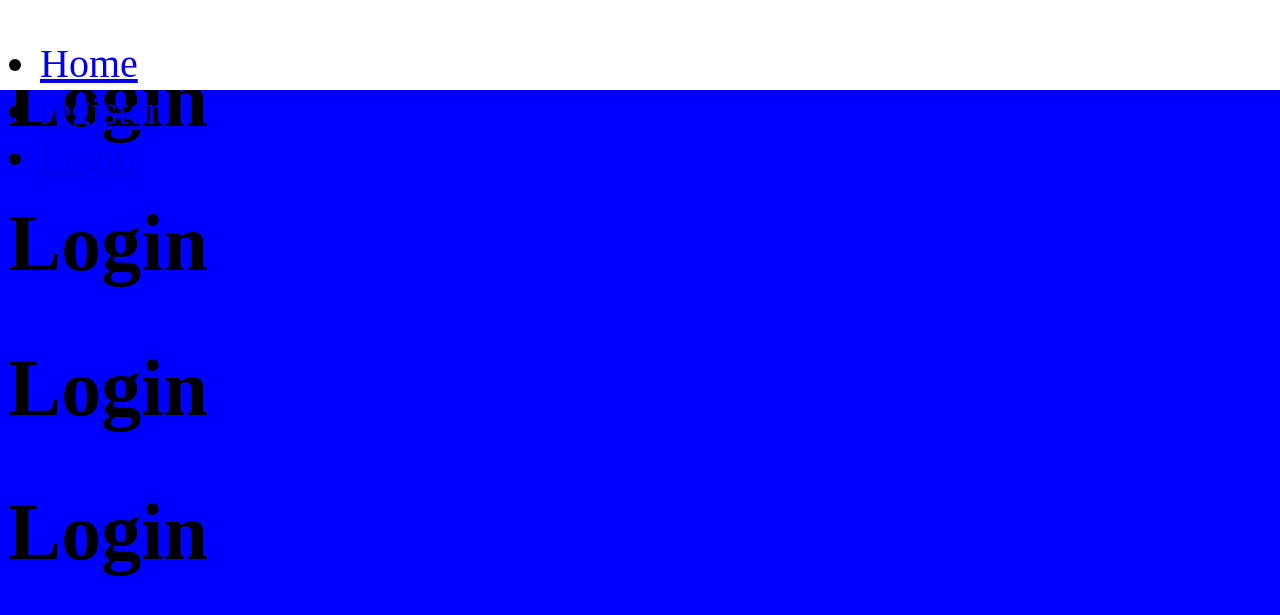
After one commit to iQuixotic/meme_blog, a Node server app: page /login in a window 1280 px wide. The commit adds this page. Shown: the top 615 px of the page. Run offline with Node 20, Linux system fonts and the light colour scheme; some libraries are stand-ins or nearby versions.

Commit message:
handlebars setup with router

```diff
--- a/package.json
+++ b/package.json
@@ -23,6 +23,7 @@
     "express": "^4.16.3",
     "express-handlebars": "^3.0.0",
     "handlebars": "^4.0.11",
+    "mysql": "^2.16.0",
     "path": "^0.12.7"
   }
 }
--- a/routes/index.js
+++ b/routes/index.js
@@ -7,7 +7,15 @@ const router = require('express').Router();
 
 // if no routes are hit, go the app
 router.get('/', (req, res) => {
-    res.render('layouts/app');
+    res.render('layouts/main');
+});
+
+router.get('/login', (req, res) => {
+    res.render('layouts/login');
+});
+
+router.get('/register', (req, res) => {
+    res.render('layouts/register');
 });
 
 module.exports = router;
--- a/views/assets/js/main.js
+++ b/views/assets/js/main.js
@@ -1,7 +1,22 @@
 console.log('hoppie');
 
-$(document).ready(function() {
+const windowHref = window.location.href;
+console.log(windowHref)
 
-Handlebars.registerPartial('navbarPartial', $('#Navbar').html());
+const myPath = windowHref.substr(21)
+console.log(myPath)
 
-})
+const root = document.getElementById('root');
+console.log(root)
+
+if (myPath==='/') {
+    console.log('it does')
+}
+
+
+
+$(root).append(myPath)
+
+// $(document).ready(function() {
+// Handlebars.registerPartial('navbarPartial', $('#Navbar').html());
+// })
--- a/views/index.hbs
+++ b/views/index.hbs
@@ -13,6 +13,7 @@
 </head>
 <body>
 
+{{> nav }}
 {{!-- everything supplied from layouts --}}
         {{{ body }}}
 
--- a/views/layouts/app.hbs
+++ /dev/null
@@ -1 +0,0 @@
-{{> navbarPartial }}
--- /dev/null
+++ b/views/layouts/login.hbs
@@ -0,0 +1,7 @@
+
+
+<h1>Login</h1>
+<h1>Login</h1>
+
+<h1>Login</h1>
+<h1>Login</h1>
--- /dev/null
+++ b/views/layouts/main.hbs
@@ -0,0 +1,4 @@
+
+<h1>Main</h1>
+<h1>Main</h1>
+<h1>Main</h1>
--- a/views/partials/nav.hbs
+++ b/views/partials/nav.hbs
@@ -1,6 +1,11 @@
 
 <nav  id="Navbar">
     <div>
+        <ul>
+            <li><a href="/">Home</a></li>
+            <li><a href="/register">register</a></li>
+            <li><a href="/login">Login</a></li>
 
+        </ul>
     </div>
 </nav>
```
Also changed, not shown: config/config.json (added, +24 -0 lines), routes/pgs.js (added, +9 -0 lines), views/layouts/register.hbs (added, +7 -0 lines), config/GOOGauth.js (added), config/localStrategy.js (added), views/layouts/thread.hbs (added), views/layouts/threads.hbs (added), 1 other file.
